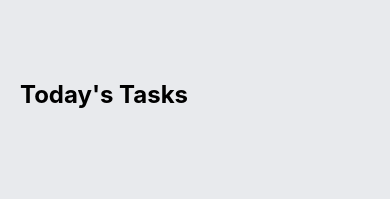
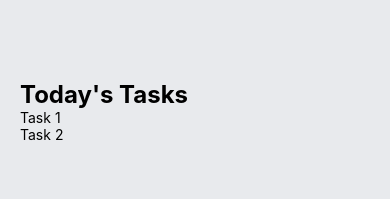
Before and after one commit to equirosa/proyecto_4, a React Native app in the folder labs/1/todoList/: screen / in a window 390 px wide. Shown: the top 199 px of the page. Built offline with nearby package versions, Linux system fonts and the light colour scheme.

Commit message:
lab 1: add props to task

```diff
--- a/labs/1/todoList/App.js
+++ b/labs/1/todoList/App.js
@@ -1,5 +1,6 @@
 import { StatusBar } from 'expo-status-bar';
 import { StyleSheet, Text, View } from 'react-native';
+import Task from './components/Task';
 
 export default function App() {
   return (
@@ -9,7 +10,8 @@
       <View style={styles.tasksWrapper}>
         <Text style={styles.sectionTitle}>Today's Tasks</Text>
         <View style={styles.items}>
-
+        <Task text={'Task 1'}/>
+        <Task text={'Task 2'}/>
         </View>
       </View>
 
--- a/labs/1/todoList/components/Task.js
+++ b/labs/1/todoList/components/Task.js
@@ -1,10 +1,10 @@
 import React from 'react';
 import { View, Text, StyleSheet } from 'react-native';
 
-const Task = () => {
+const Task = (props) => {
     return (
         <View>
-            <Text>This is a task</Text>
+            <Text>{props.text}</Text>
         </View>
     )
 }
```
